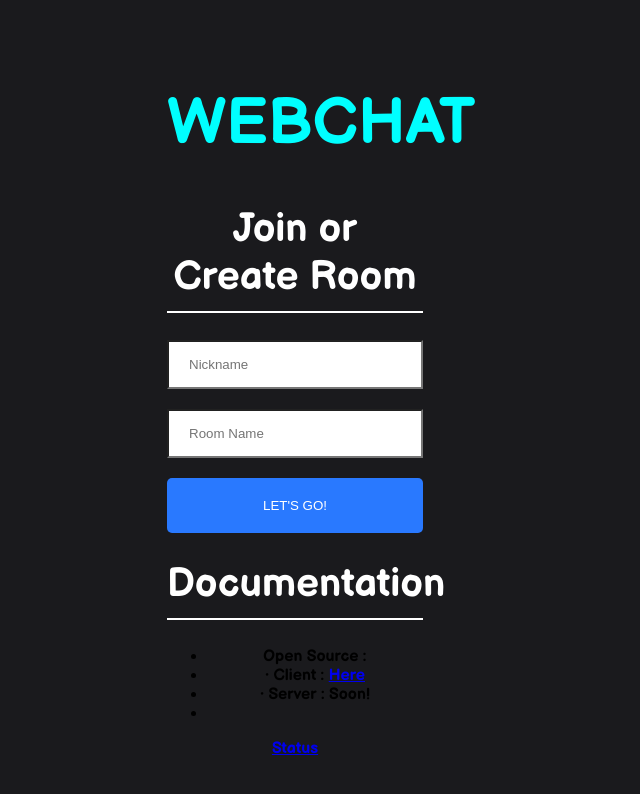
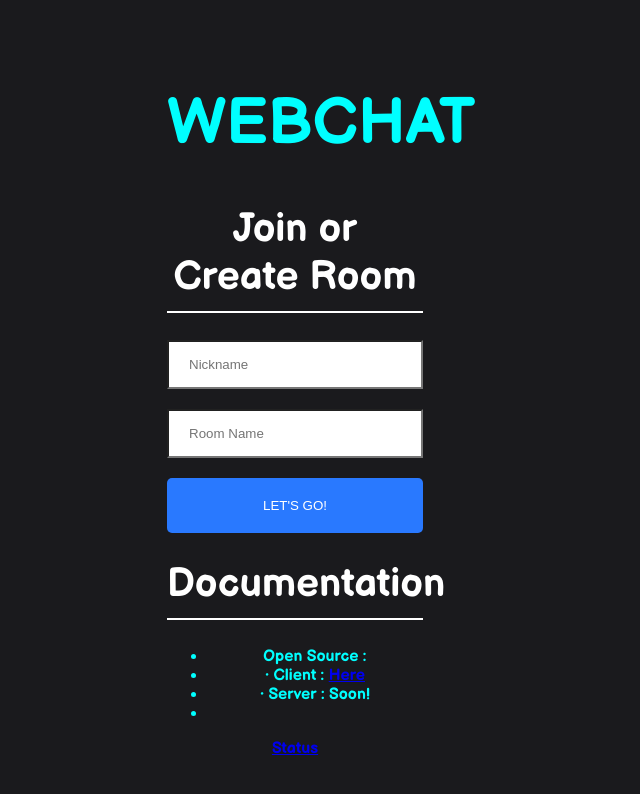
Before and after one commit to Senophyx/pocket-chat-client, a React (Create React App) app: page / in a window 1280 px wide. Shown: the top 794 px of the page, without its empty margins (345-985 px from the left). Built offline with nearby package versions, Linux system fonts and the light colour scheme.

Commit message:
Update Join.js

```diff
--- a/src/components/Join/Join.js
+++ b/src/components/Join/Join.js
@@ -28,6 +28,7 @@ export default function SignIn() {
           <button className={'button mt-20'} type="submit">Let's GO!</button>
         </Link>
         <p> </p>
+        <div className="doc">
           <h1 className="heading">Documentation</h1>
             <ul>
             <li> Open Source :</li>
@@ -35,6 +36,7 @@ export default function SignIn() {
             <li>• Server : Soon!</li>
             <li> </li>
           </ul>
+        </div>
         <a href="https://webchat.betteruptime.com/" target="_blank">Status</a>
       </div>
     </div>
```
Lines whose indentation alone changed are shown as unchanged.
